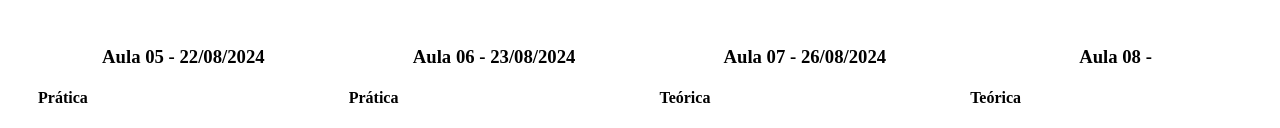
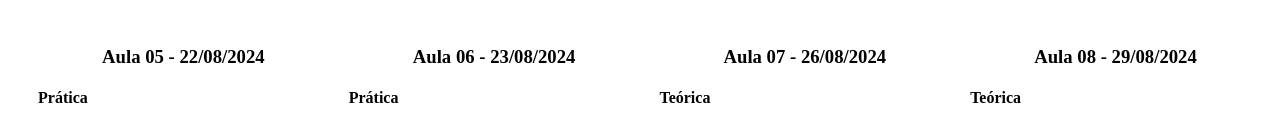
Before and after one commit to emersoninocente/uc05, a plain HTML site: page index.html in a window 1280 px wide. Shown: the part 420-548 px from the top of the page. Drawn offline with Linux system fonts and the light colour scheme.

Commit message:
Update Aula 08

```diff
--- a/index.html
+++ b/index.html
@@ -102,7 +102,7 @@
                     </ul>
                 </div>
                 <div class="col-25">
-                    <h3>Aula 08 - </h3>
+                    <h3>Aula 08 - 29/08/2024</h3>
                     <h4>Teórica</h4>
                     Continuação Aula 07.
                 </div>
```
